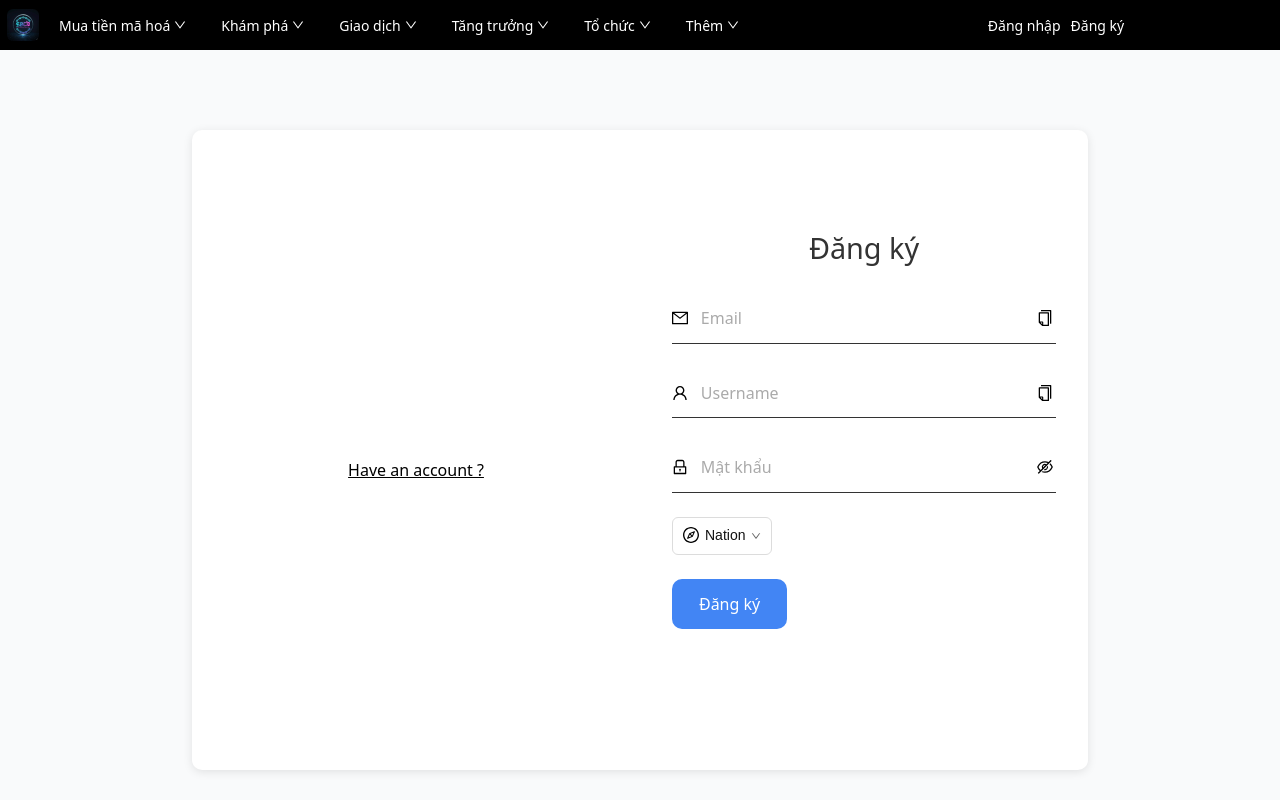
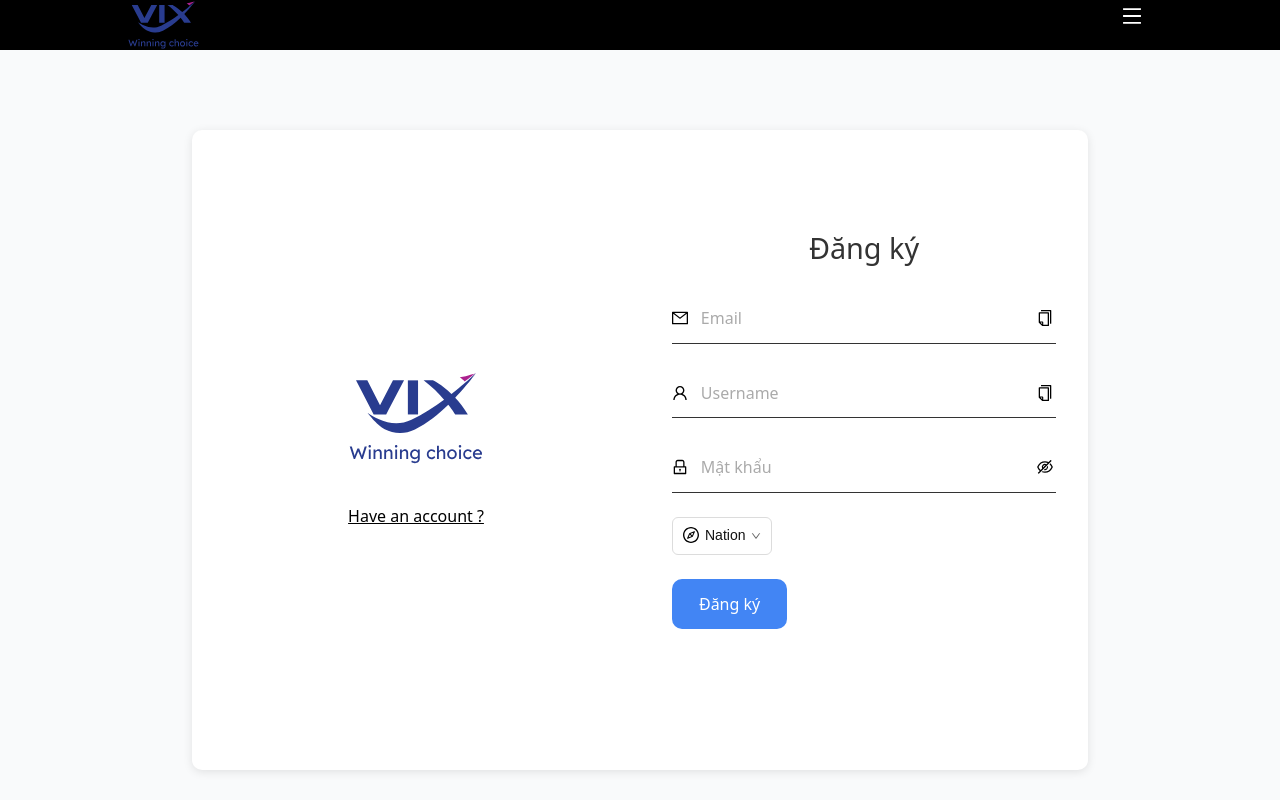
Before and after one commit to thanhk99/hybrid-exchange, a Next.js app: page /register in a window 1280 px wide. Shown: the top 800 px of the page. Built offline with nearby package versions, Linux system fonts and the light colour scheme.

Commit message:
fix before deploy v2

```diff
--- a/src/app/components/auth/loginform/LoginForm.tsx
+++ b/src/app/components/auth/loginform/LoginForm.tsx
@@ -114,7 +114,7 @@ export default function LoginForm() {
   return (
     <div className="login-page">
       <div className="left-sight">
-        <div className="left-content">{/* <img src={ava} alt="ava" /> */}</div>
+        <div className="left-content"><img src="/imgs/logo.svg" alt="ava" /></div>
         <div className="route-regis" onClick={goToRegis}>
           Create an acount
         </div>
--- a/src/app/components/auth/regisform/RegisterForm.tsx
+++ b/src/app/components/auth/regisform/RegisterForm.tsx
@@ -124,7 +124,7 @@ export default function RegisterForm() {
   return (
     <div className="login-page">
       <div className="left-sight">
-        <div className="left-content">{/* <img src={ava} alt="ava" /> */}</div>
+        <div className="left-content"><img src="/imgs/logo.svg" alt="ava" /></div>
         <div className="route-regis" onClick={goToLogin}>
           Have an account ?
         </div>
--- a/src/app/components/header/Header.css
+++ b/src/app/components/header/Header.css
@@ -6,25 +6,34 @@ header {
   align-items: center;
   justify-content: space-between;
 }
+.head{
+  width: 90%;
+  display: flex;
+  margin-left: 10%;
+  justify-content: center;
 
+}
+.menu{
+  display: flex;
+}
 .logo {
   display: flex;
   align-items: center;
   cursor: pointer;
-  margin-left: 7px;
+  height: 48px;
 }
 
 .logo-img {
-  width: 32px;
-  height: 32px;
   object-fit: contain;
   border-radius: 6px;
+  height: 100%;
 }
 
 .header-left {
   display: flex;
-  width: 65%;
   gap: 5px;
+  justify-content: center;
+  align-items: center;
 }
 
 .header-left nav {
@@ -158,14 +167,21 @@ header {
   padding: 5px 10px;
 }
 
-/* @media screen and (max-width: 1280px) {
-  .header-left {
+@media screen and (max-width: 1295px) {
+  .head{
+    width: 80%;
+  }
+  .menu {
     display: none;
   }
 
   .header-right {
-    width: 100%;
+    width: 80%;
     justify-content: flex-end;
+  }
+  .header-left {
+    justify-content: flex-start;
+    width: 20%;
   }
 
   .hamburger {
@@ -178,5 +194,10 @@ header {
 
   .header-btn {
     margin-right: 10px;
+    display: flex;
+    align-items: center;
   }
-} */
+  .header-btn button:not(.hamburger) {
+    display: none;
+  }
+}
--- a/src/app/components/header/Header.tsx
+++ b/src/app/components/header/Header.tsx
@@ -45,7 +45,17 @@ export default function Header() {
     setIsMenuOpen(!isMenuOpen);
     setExpandedItem(null);
   };
+  useEffect(() => {
+    const handleResize = () => {
+      if (window.innerWidth > 1295) {
+        setIsMenuOpen(false);
+        setExpandedItem(null);
+      }
+    };
 
+    window.addEventListener('resize', handleResize);
+    return () => window.removeEventListener('resize', handleResize);
+  }, []);
 
   const dispatch = useDispatch<AppDispatch>();
 
@@ -223,11 +233,13 @@ export default function Header() {
 
   return (
     <header>
+      <div className="head">
         <div className="header-left">
-        <div className="logo">
-          <img src="/imgs/logo.jpg" alt="Logo" className="logo-img"/>
+          <div className="logo" onClick={() => {router.push("/")}}>
+            <img src="/imgs/logo.svg" alt="Logo" className="logo-img"/>
           </div>
 
+        <div className="menu">
             <HeaderItem
               label="Mua tiền mã hoá"
               onClick={() => {}}
@@ -264,6 +276,7 @@ export default function Header() {
               icon={<DownOutlined />}
               childrens={moreinfor}
             />
+          </div>
         </div>
         <div className="header-right">
           {isAuthenticated ? (
@@ -347,6 +360,7 @@ export default function Header() {
             </div>
           )}
         </div>
+      </div>
     </header>
   );
 }
```
Also changed, not shown: public/imgs/Logo.svg (added). Lines whose indentation alone changed are shown as unchanged.
